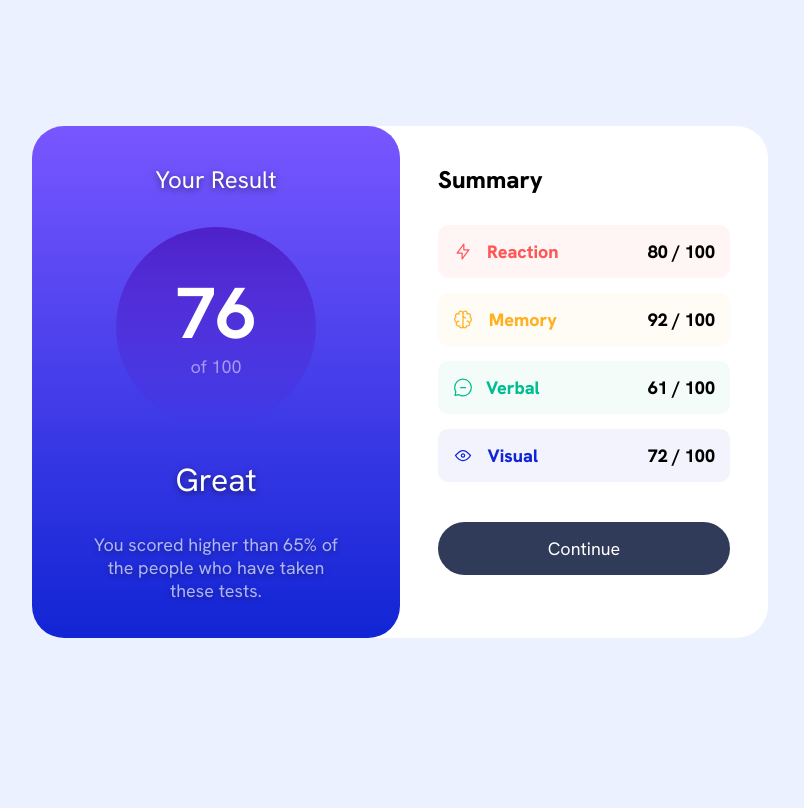
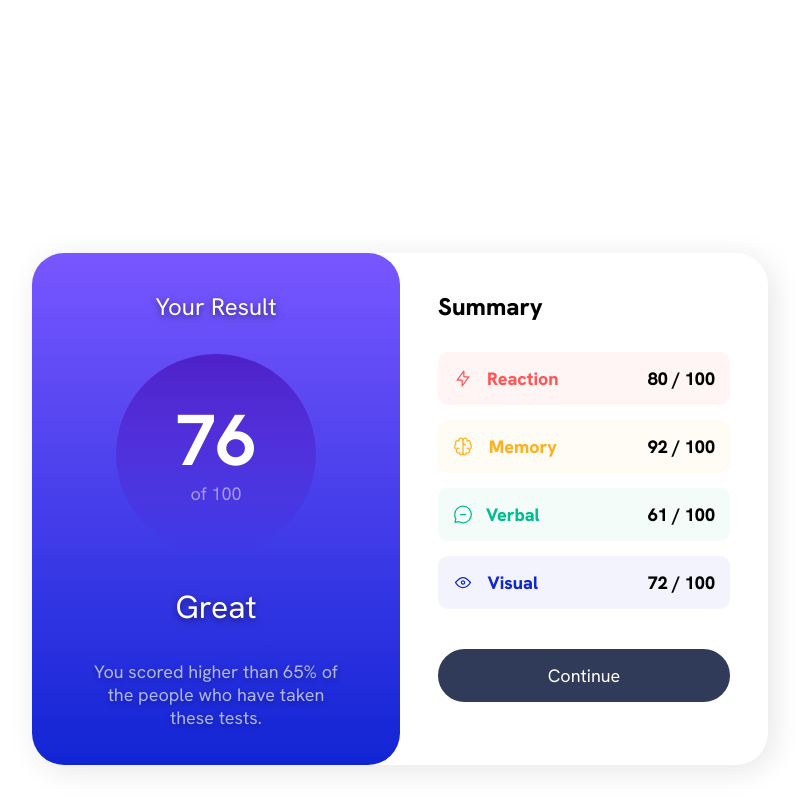
Before and after one commit to yudixa/result-summary-component, a plain HTML site: page index.html in a window 1280 px wide. Shown: the whole page, without its empty margins (240-1044 px from the left). Drawn offline with Linux system fonts and the light colour scheme.

Commit message:
Update style.css

```diff
--- a/style.css
+++ b/style.css
@@ -9,17 +9,18 @@ html {
     box-sizing: border-box;
     font-size: 18px;
     font-family: Hanken, sans-serif;
-    background-color: hsl(221, 100%, 96%);
+    background-color: hsl(0, 0%, 100%);
 }
 
 .container {
     width: 736px;
     height: 512px;
-    margin: 10% auto;
+    margin: 20% auto;
     background-color: hsl(0, 0%, 100%);
     border-radius: 32px;
     display: grid;
     grid-template-columns: 50% 50%;
+    box-shadow: 5px 5px 30px rgba(0, 0, 0, 0.1);
 }
 
 .blueblock {
```
